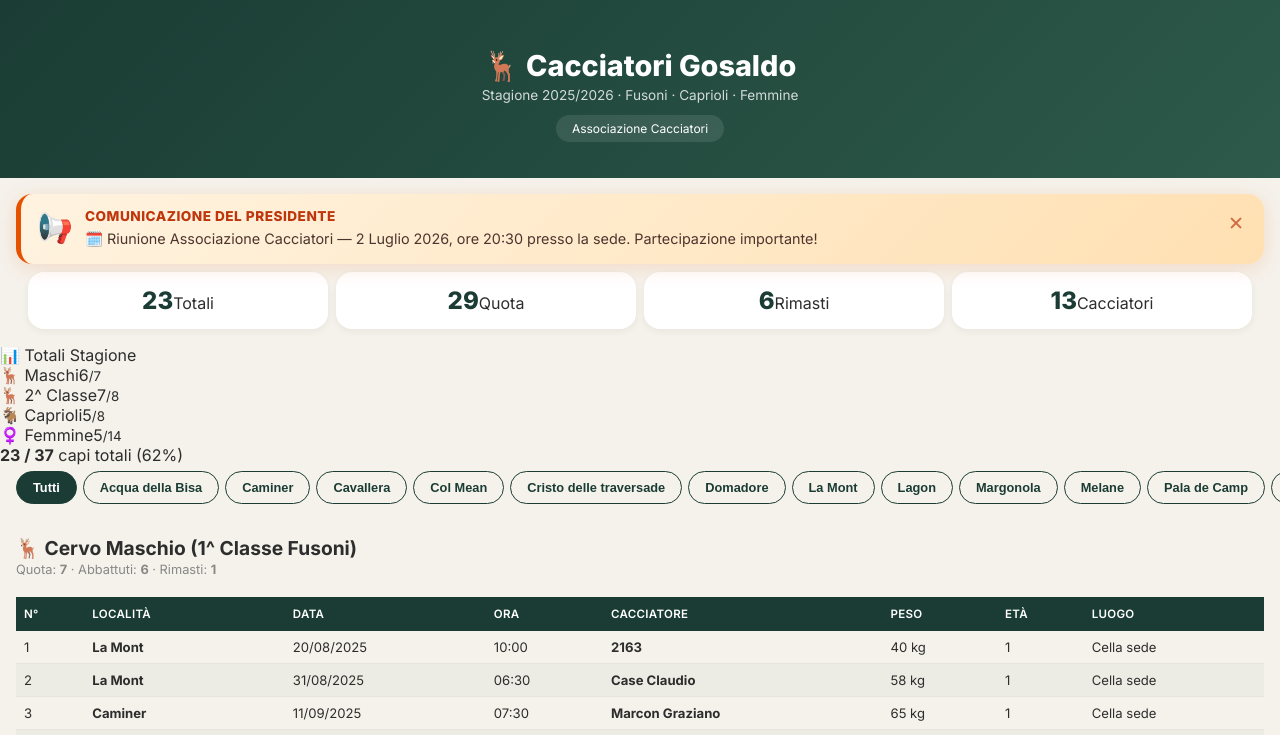
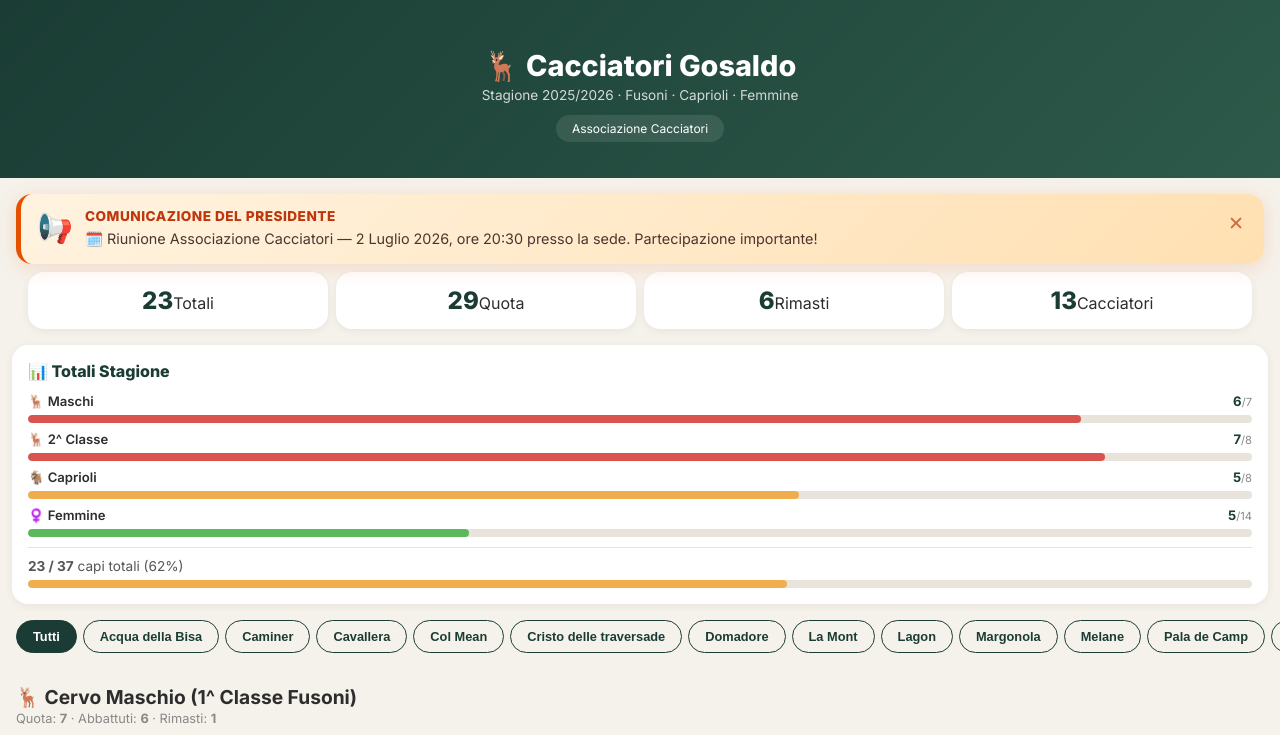
Before and after one commit to fooxluigi-dev/cacciatori-dashboard, a plain HTML site: page index.html in a window 1280 px wide. Shown: the top 735 px of the page. Drawn offline with Linux system fonts and the light colour scheme.

Commit message:
Fix: add missing CSS for Totali Stagione colored bars

```diff
--- a/index.html
+++ b/index.html
@@ -48,6 +48,17 @@ tr.quota{background:rgba(200,200,200,0.15);color:#aaa;font-style:italic}
 .urgent-close{background:none;border:none;font-size:1.2rem;color:#bf360c;cursor:pointer;padding:4px;opacity:0.7;flex-shrink:0}
 .urgent-close:hover{opacity:1}
 .footer{text-align:center;padding:32px 20px;color:#aaa;font-size:0.75rem;font-style:italic}
+/* Totali Stagione */
+.totali-section{background:#fff;border-radius:16px;margin:0 12px 16px;padding:16px;box-shadow:0 2px 8px rgba(0,0,0,0.06)}
+.totali-title{font-weight:800;font-size:1rem;color:#1a3c34;margin-bottom:12px}
+.totali-grid{display:flex;flex-direction:column;gap:8px}
+.totali-item{display:flex;flex-wrap:wrap;align-items:center;gap:4px}
+.totali-item .tl{font-size:0.82rem;font-weight:600;min-width:100px}
+.totali-item .tr{font-size:0.82rem;font-weight:700;color:#1a3c34;margin-left:auto;min-width:40px;text-align:right}
+.totali-item .tr small{font-weight:400;color:#888;font-size:0.7rem}
+.totali-item .bar,.totali-tot .bar{width:100%;height:8px;background:#e8e4dc;border-radius:100px;overflow:hidden;margin-top:2px}
+.totali-item .fill,.totali-tot .fill{height:100%;border-radius:100px;transition:width 0.4s ease}
+.totali-tot{font-size:0.85rem;color:#555;margin-top:10px;padding-top:10px;border-top:1px solid #e8e4dc}
 @media(max-width:480px){
   .stats{grid-template-columns:1fr 1fr}
   .hunter-grid{grid-template-columns:1fr}
```
